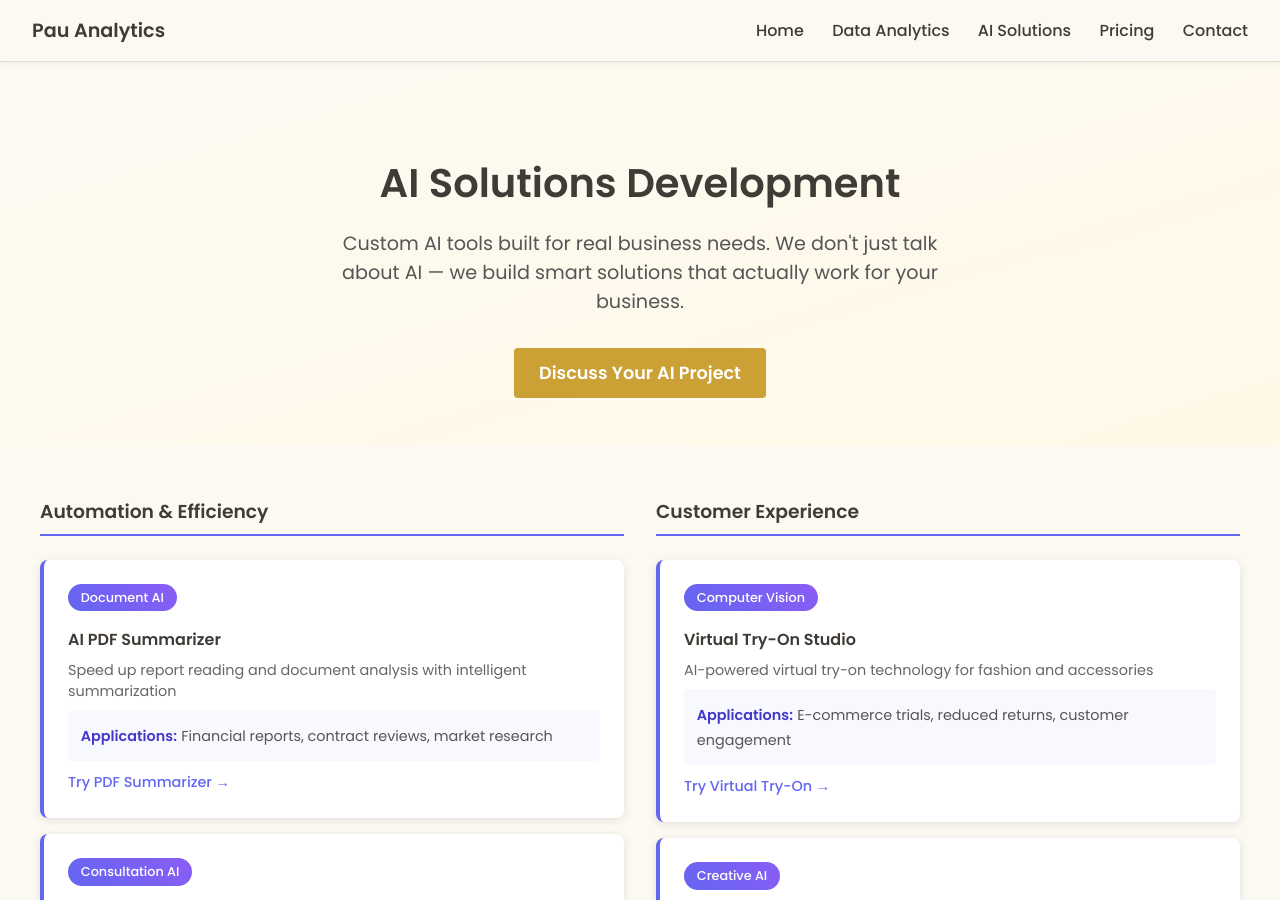
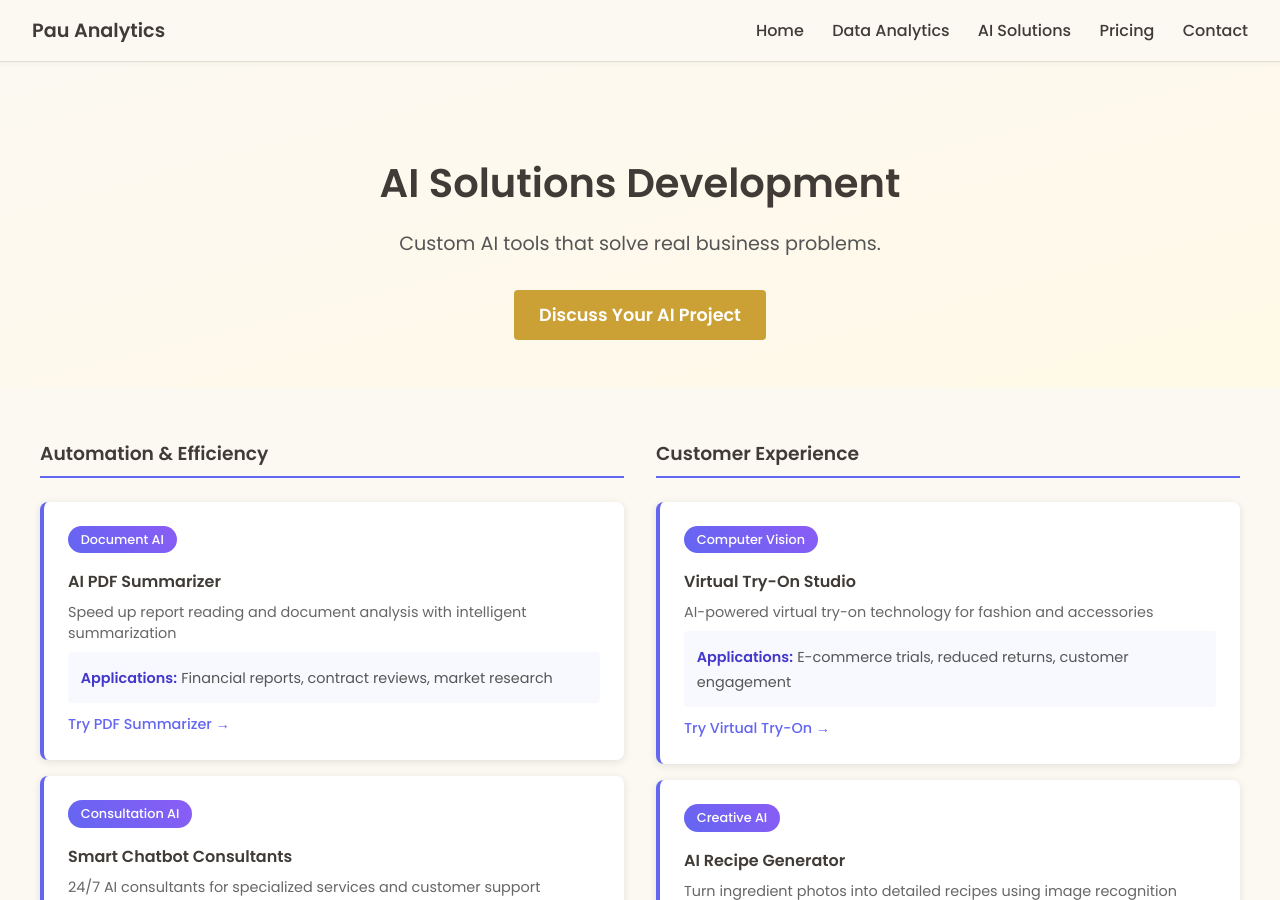
Before and after one commit to lyven81/pinnacles-learning-website, a Jekyll site: the page ai-solutions.html, which Jekyll copies as it is, in a window 1280 px wide and 900 px high. Built offline with Jekyll 4.4.1, drawn with Linux system fonts in a browser that asks for light colours.

Commit message:
Shorten AI Solutions page subtitle for clarity
- Before: "Custom AI tools built for real business needs. We don't just talk about AI — we build smart solutions that actually work for your business."
- After: "Custom AI tools that solve real business problems."
- Improved readability and simplified messaging

🤖 Generated with [Claude Code](https://claude.ai/code)

Co-Authored-By: Claude <noreply@anthropic.com>

```diff
--- a/ai-solutions.html
+++ b/ai-solutions.html
@@ -219,7 +219,7 @@
 
   <div class="hero-section">
     <h1>AI Solutions Development</h1>
-    <p>Custom AI tools built for real business needs. We don't just talk about AI — we build smart solutions that actually work for your business.</p>
+    <p>Custom AI tools that solve real business problems.</p>
     <a href="https://wa.me/60149207099" class="cta-button">Discuss Your AI Project</a>
   </div>
 
```
